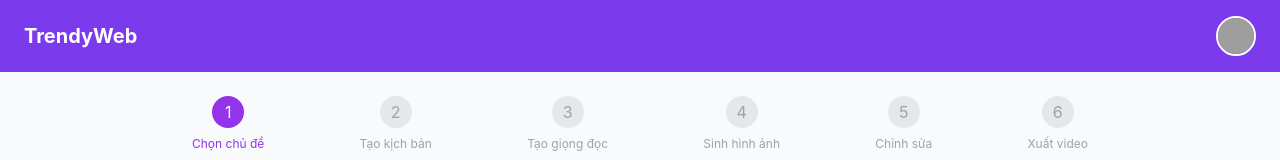
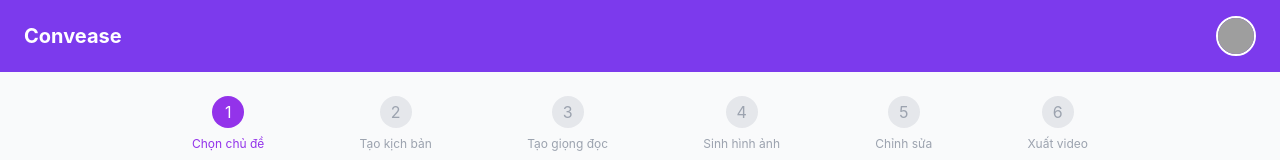
Before and after one commit to quanphantien/Video-generator-project, a React (Create React App) app in the folder frontend/: page /create in a window 1280 px wide. Shown: the top 160 px of the page. Built offline with nearby package versions, Linux system fonts and the light colour scheme; grey boxes are pictures that could not be loaded.

Commit message:
add name for system

```diff
--- a/frontend/src/components/a2_NavBar/NavBar.js
+++ b/frontend/src/components/a2_NavBar/NavBar.js
@@ -5,7 +5,7 @@
   return (
     <nav className="navbar-bg flex justify-between items-center px-6 py-4">
       <div className="text-white font-bold text-xl">
-        TrendyWeb
+        Convease
       </div>
       <div>
         <img
```
